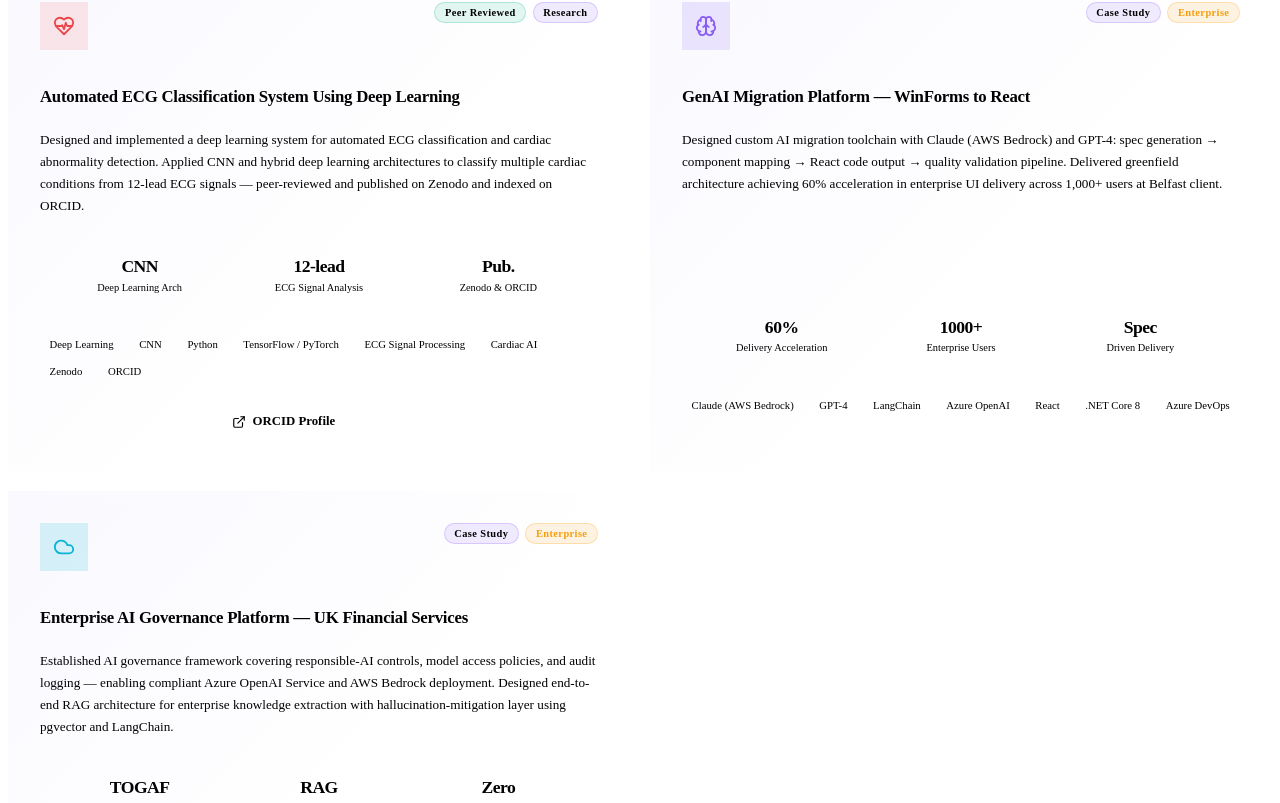
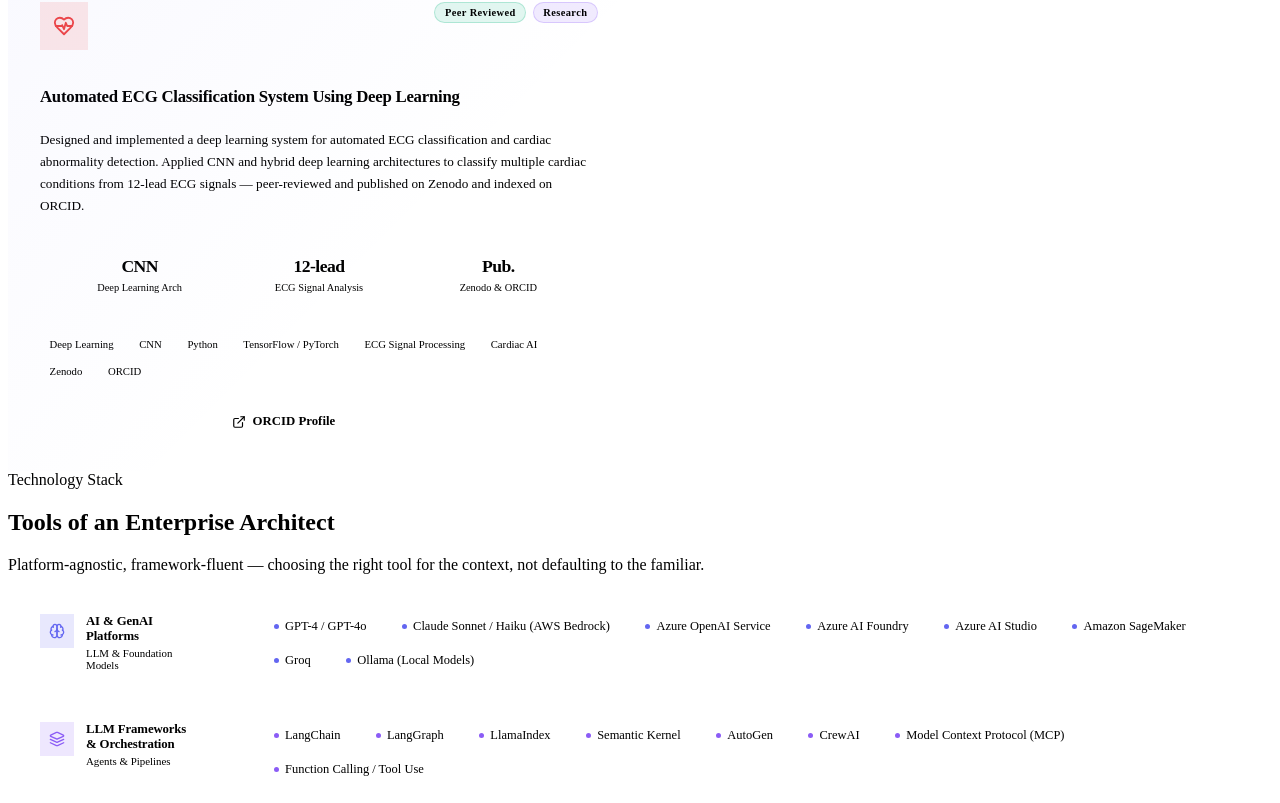
Before and after one commit to pganapathiramkumar-cell/RamVectorWeb, a React (Vite) app: page / in a window 1280 px wide. Shown: the part 4837-5640 px from the top of the page. Built offline with nearby package versions, Linux system fonts and the light colour scheme; the HTML template or start-up script is replaced by a standard one.

Commit message:
remove: GenAI Migration and AI Governance enterprise projects (office work)

```diff
--- a/src/components/Projects.jsx
+++ b/src/components/Projects.jsx
@@ -1,4 +1,4 @@
-import { Smartphone, ExternalLink, Github, Building2, Brain, Cloud, Zap, HeartPulse } from 'lucide-react';
+import { Smartphone, ExternalLink, Github, Zap, HeartPulse } from 'lucide-react';
 import { useScrollAnimation } from '../hooks/useScrollAnimation';
 import styles from '../styles/Projects.module.css';
 
@@ -58,38 +58,6 @@
       { label: 'Zenodo Publication', href: 'https://zenodo.org/records/19560252', primary: true, icon: 'ext' },
       { label: 'ORCID Profile',      href: 'https://orcid.org/0009-0006-9439-5067', primary: false, icon: 'ext' },
     ],
-    featured: false,
-  },
-  {
-    icon: Brain,
-    iconBg: 'rgba(139,92,246,0.15)',
-    iconColor: '#8b5cf6',
-    badges: [{ label: 'Case Study', cls: styles.badgeCase }, { label: 'Enterprise', cls: styles.badgeEnterprise }],
-    title: 'GenAI Migration Platform — WinForms to React',
-    desc: 'Designed custom AI migration toolchain with Claude (AWS Bedrock) and GPT-4: spec generation → component mapping → React code output → quality validation pipeline. Delivered greenfield architecture achieving 60% acceleration in enterprise UI delivery across 1,000+ users at Belfast client.',
-    impact: [
-      { value: '60%',   label: 'Delivery Acceleration' },
-      { value: '1000+', label: 'Enterprise Users' },
-      { value: 'Spec',  label: 'Driven Delivery' },
-    ],
-    stack: ['Claude (AWS Bedrock)', 'GPT-4', 'LangChain', 'Azure OpenAI', 'React', '.NET Core 8', 'Azure DevOps'],
-    links: [],
-    featured: false,
-  },
-  {
-    icon: Cloud,
-    iconBg: 'rgba(6,182,212,0.15)',
-    iconColor: '#06b6d4',
-    badges: [{ label: 'Case Study', cls: styles.badgeCase }, { label: 'Enterprise', cls: styles.badgeEnterprise }],
-    title: 'Enterprise AI Governance Platform — UK Financial Services',
-    desc: 'Established AI governance framework covering responsible-AI controls, model access policies, and audit logging — enabling compliant Azure OpenAI Service and AWS Bedrock deployment. Designed end-to-end RAG architecture for enterprise knowledge extraction with hallucination-mitigation layer using pgvector and LangChain.',
-    impact: [
-      { value: 'TOGAF', label: 'Aligned Governance' },
-      { value: 'RAG',   label: 'Architecture Pattern' },
-      { value: 'Zero',  label: 'Trust Security' },
-    ],
-    stack: ['Azure OpenAI', 'AWS Bedrock', 'pgvector', 'LangChain', 'Azure Key Vault', 'IAM', 'Zero Trust', 'TOGAF'],
-    links: [],
     featured: false,
   },
 ];
```
